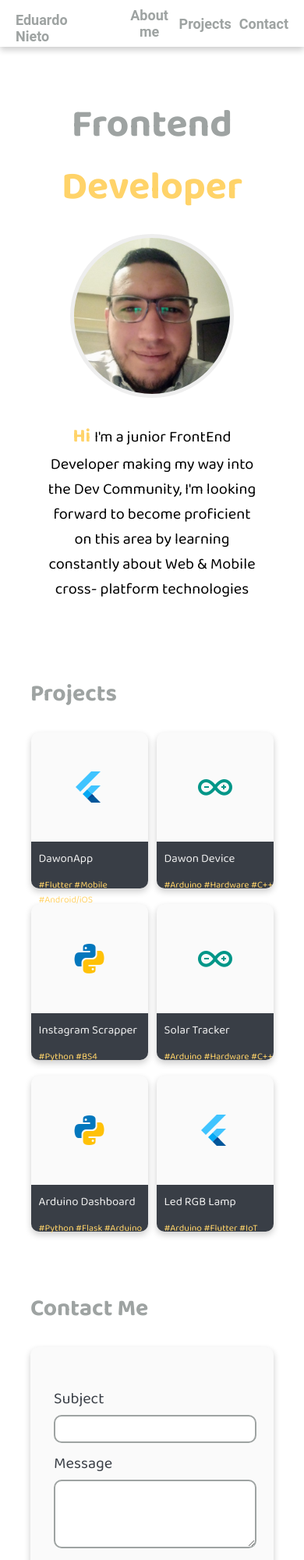
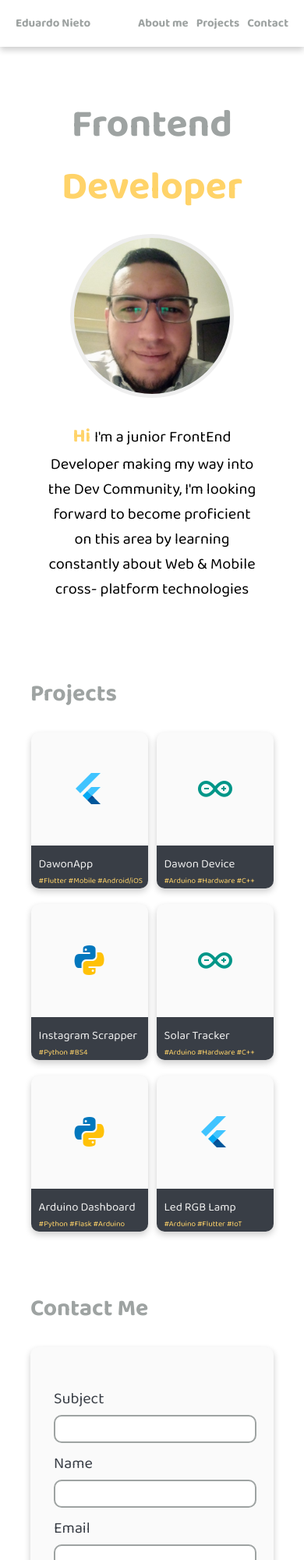
Before and after one commit to edunietoc/edunietoc.github.io, a React app: page / in a window 390 px wide. Shown: the top 2000 px of the page at 78% size. Built offline with nearby package versions, Linux system fonts and the light colour scheme.

Commit message:
Minor changes made to Responsive and form modified

```diff
--- a/src/components/ContactForm.js
+++ b/src/components/ContactForm.js
@@ -12,7 +12,9 @@ const ContactForm = () => {
 
     const [subject, setSubject] = useState('');
     const [message, setMessage] = useState('');
+    const [email, setEmail] = useState('');
     const [status, setStatus] = useState(0);
+    const [name, setName] = useState('');
 
     const handleSubmit = (e) => {
         e.preventDefault();
@@ -21,7 +23,7 @@ const ContactForm = () => {
             message: message
         });
 
-        js_send(subject, message);
+        js_send(subject, message, email, name);
 
         console.log("Submitted");
     }
@@ -43,7 +45,7 @@ const ContactForm = () => {
     }
 
 
-    const js_send = (subject, message) => {
+    const js_send = (subject, message, email, name) => {
 
         const request = new XMLHttpRequest();
         request.onreadystatechange = function () {
@@ -55,7 +57,7 @@ const ContactForm = () => {
                 }
         };
 
-
+        message = message.concat(message, `\n\n\rContact:\n${email} \n${name}`);
         data_js['subject'] = subject;
         data_js['text'] = message;
 
@@ -103,6 +105,10 @@ const ContactForm = () => {
         <form className="Contact__Form">
             <label className="Contact__Form--label" >Subject</label>
             <input onChange={(e) => setSubject(e.target.value)} type="text" name="subject" />
+            <label className="Contact__Form--label" >Name</label>
+            <input onChange={(e) => setName(e.target.value)} type="text" name="name" />
+            <label className="Contact__Form--label" >Email</label>
+            <input onChange={(e) => setEmail(e.target.value)} type="email" name="email" />
             <label className="Contact__Form--label">Message</label>
             <textarea onChange={(e) => setMessage(e.target.value)} name="text"></textarea>
             <button type="submit" onClick={handleSubmit}>Send Email</button>
--- a/src/components/styles/Navbar.css
+++ b/src/components/styles/Navbar.css
@@ -2,7 +2,7 @@
   display: flex;
   box-shadow: 0 4px 8px 0 rgba(0, 0, 0, 0.2);
   justify-content: space-between;
-  font-family: 'Roboto', sans-serif;
+  align-items: center;
   height: 6rem;
 }
 
--- a/src/index.css
+++ b/src/index.css
@@ -1,8 +1,6 @@
 @import url('https://fonts.googleapis.com/css2?family=Baloo+2:wght@400;600;700&display=swap');
-
 html {
   font-size: 62.5%;
-
 }
 
 body {
@@ -10,36 +8,35 @@ html {
   padding: 0;
   font-family: 'Baloo 2', cursive;
   width: 100vw;
-
 }
 
-  #app{
+#app {
   width: 100%;
   height: 100%;
 }
 
 @media (max-width: 600px) {
-
-    .Navbar__name{
-      font-size: 1.8rem;
+  .Navbar__name {
+    font-size: 1.5rem;
   }
-
-    .Navbar__container--item{
-      font-size: 1.8rem;
+  .Navbar__container--item {
+    font-size: 1.5rem;
     text-align: center;
   }
-
-    .Description{
+  .Description {
     width: 100%;
   }
-
-    .Projects{
+  .Projects {
     grid-template-columns: 1fr 1fr;
     justify-content: center;
   }
-
-    .Projects__Card{
+  .Projects__Card {
     width: 15rem;
     height: 20rem;
   }
+  .Projects__Card--Description p {
+    font-size: 1rem;
+    color: #ffd369;
+    margin: 0;
   }
+}
```
Also changed, not shown: src/components/styles/ProjectCard.css (+3 -5 lines), dist/62f3f26d638d99e80ff920bc87e3f357.jpg (deleted), dist/index.html (deleted), 1 other file. Lines whose indentation alone changed are shown as unchanged.
